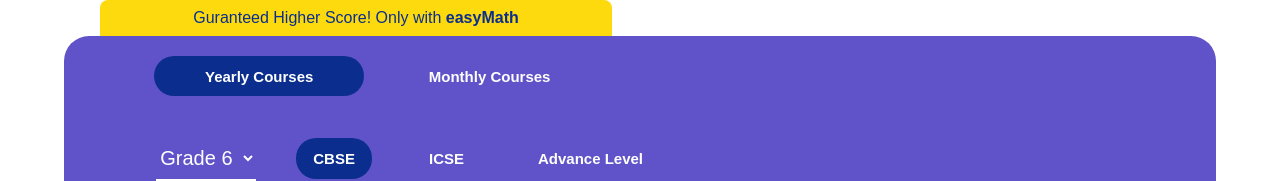
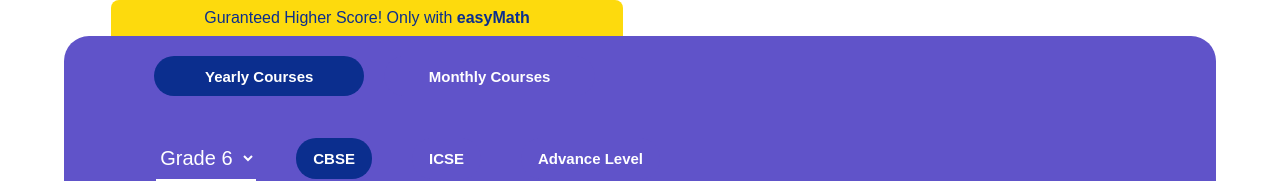
Before and after one commit to mohini-chauhan/Pivot, a React (Create React App) app: page / in a window 1280 px wide. Shown: the top 181 px of the page. Built offline with nearby package versions, Linux system fonts and the light colour scheme.

Commit message:
minor changes

```diff
--- a/src/App.css
+++ b/src/App.css
@@ -23,7 +23,7 @@
     height:fit-content;
     text-align:center;
     padding: 9px;
-    margin-left: 100px;
+    margin-left: 111px;
 }
 .banner-container{
     width: 90%;
--- a/src/Components/Month/Month.css
+++ b/src/Components/Month/Month.css
@@ -11,6 +11,7 @@
     margin:0 auto;
     padding: 0 0 20px 0;
     color:var(--primary-white);
+    border-radius: 0 0 25px 25px;
 
 }
 .monthly-course-container{
--- a/src/Components/Year/Year.js
+++ b/src/Components/Year/Year.js
@@ -81,11 +81,11 @@
                     </div>
                 </section>
                 <section className="session-details-container">
-                    {sessionContent(props.text[gradeList.indexOf(select)].boards[board]['total_sessions'],'Total Sessions')}
+                    {sessionContent(props.text[gradeList.indexOf(select)].boards[board]['total_sessions'],'Total Sessions',{width:'55%'})}
                     {sessionContent(props.text[gradeList.indexOf(select)].boards[board]['online_pre_assignments'],'Online Pre Assignments')}
                     {sessionContent(props.text[gradeList.indexOf(select)].boards[board]['online_post_assignments'],'Online Post Assignments')}
                     {sessionContent(props.text[gradeList.indexOf(select)].boards[board]['online_assignments'],'Online Assignments')}
-                    {sessionContent(props.text[gradeList.indexOf(select)].boards[board]['online_tests'],'Online Tests',{width:'55%'})}
+                    {sessionContent(props.text[gradeList.indexOf(select)].boards[board]['online_tests'],'Online Tests',{width:'45%'})}
                     {sessionContent(props.text[gradeList.indexOf(select)].boards[board]['career_counselling_sessions'],'Career Counselling Sessions',{width:'101%'})}
                 </section>
                 <section className="topic-details-container">
```
